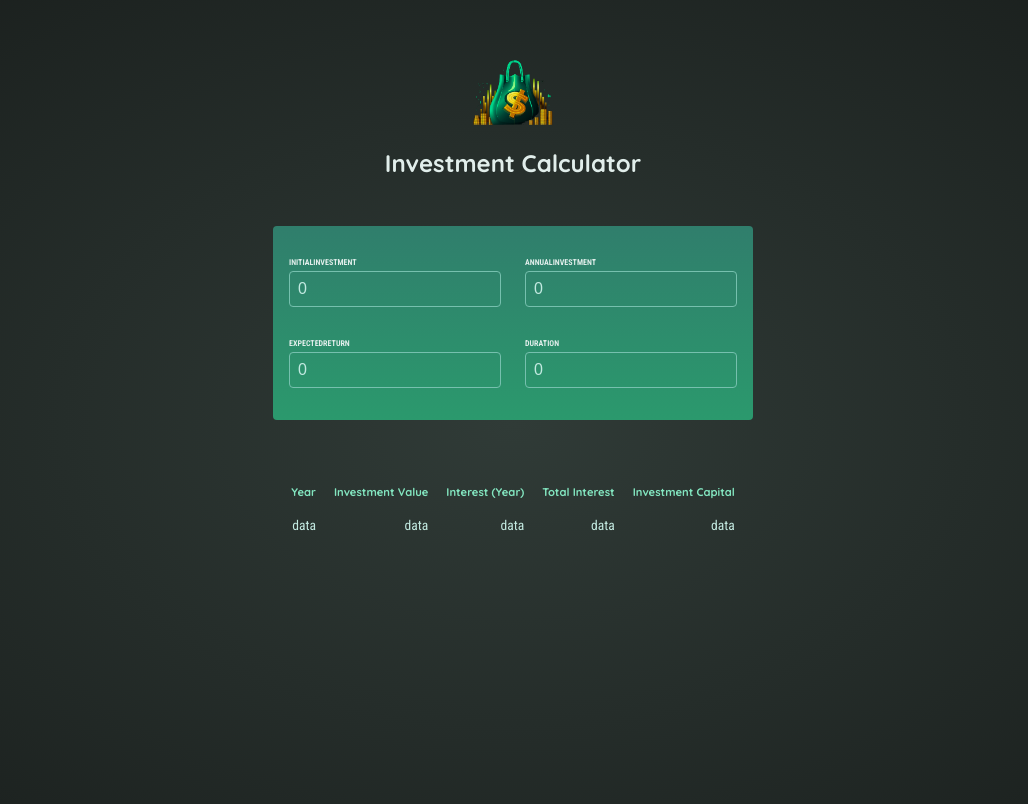
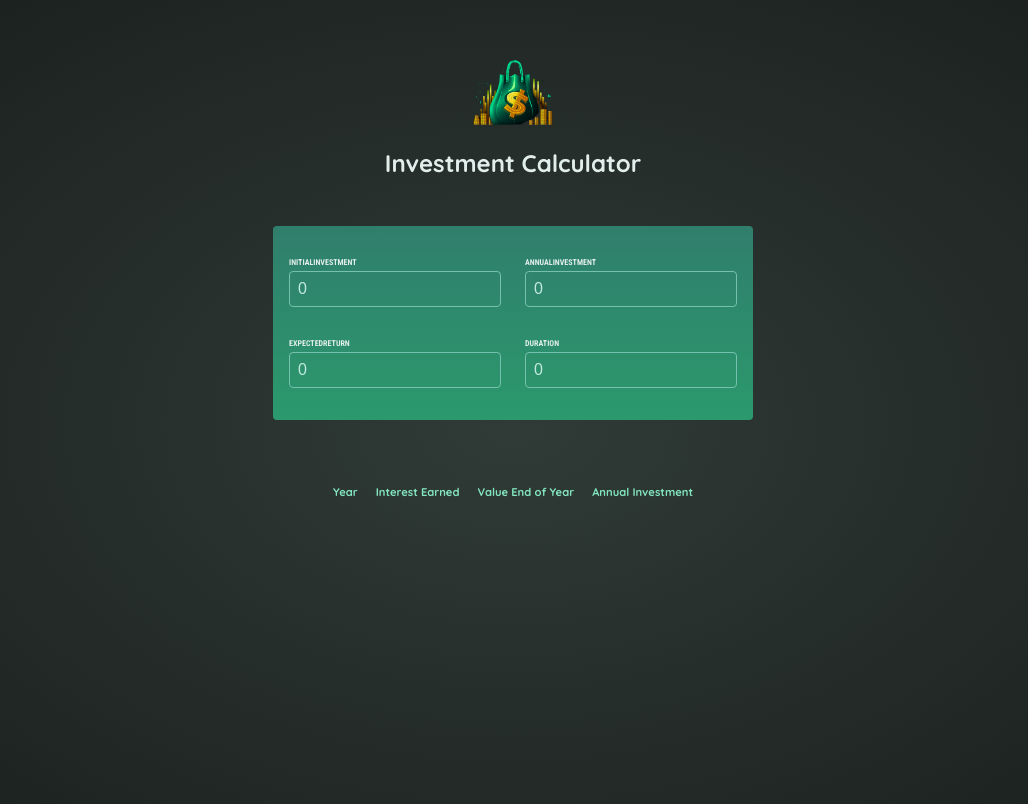
Before and after one commit to thegroosalugg/03-InvestmentCalculator, a React (Vite) app: page / in a window 1280 px wide. Shown: the top 804 px of the page, without its empty margins (127-1155 px from the left). Built offline with nearby package versions, Linux system fonts and the light colour scheme.

Commit message:
created a table for results

```diff
--- a/src/App.jsx
+++ b/src/App.jsx
@@ -12,7 +12,7 @@ function App() {
     duration: 0,
   });
 
-  const [results, setResults] = useState();
+  // const [results, setResults] = useState();
 
   function handleChange(inputId, value) {
     setUserInput((prevData) => {
@@ -24,22 +24,31 @@ function App() {
 
   return (
     <>
-      <Header />
-      <UserInput userInput={userInput} handleChange={handleChange} />
-      <Table />
-      <ol>
-        {myResults.map((item, index) => (
-          <li key={index}>
-            <ul>
-              {Object.entries(item).map(([key, value]) => (
-                <li key={key}>
-                  {key}: {formatter.format(value)}
-                </li>
-              ))}
-            </ul>
-          </li>
+    <Header />
+    <UserInput userInput={userInput} handleChange={handleChange} />
+    <table id="result">
+      <thead>
+        <tr>
+          {/* Render header cells here */}
+          <th>Year</th>
+          <th>Interest Earned</th>
+          <th>Value End of Year</th>
+          <th>Annual Investment</th>
+        </tr>
+      </thead>
+      <tbody>
+        {myResults.map((result, index) => (
+          <tr key={index}>
+            {/* Render data cells here */}
+            <td>{result.year}</td>
+            <td>{result.interest}</td>
+            <td>{result.valueEndOfYear}</td>
+            <td>{result.annualInvestment}</td>
+          </tr>
         ))}
-      </ol>    </>
+      </tbody>
+    </table>
+  </>
   );
 }
 
```
